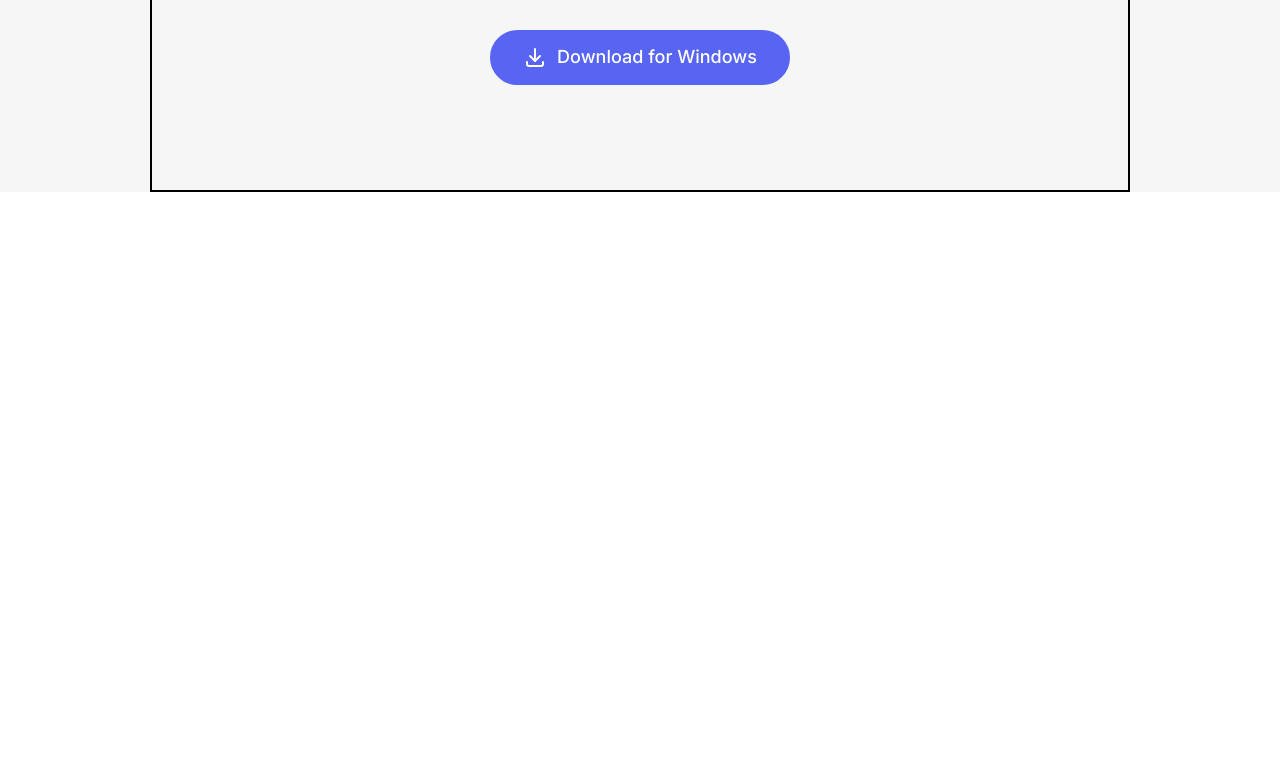
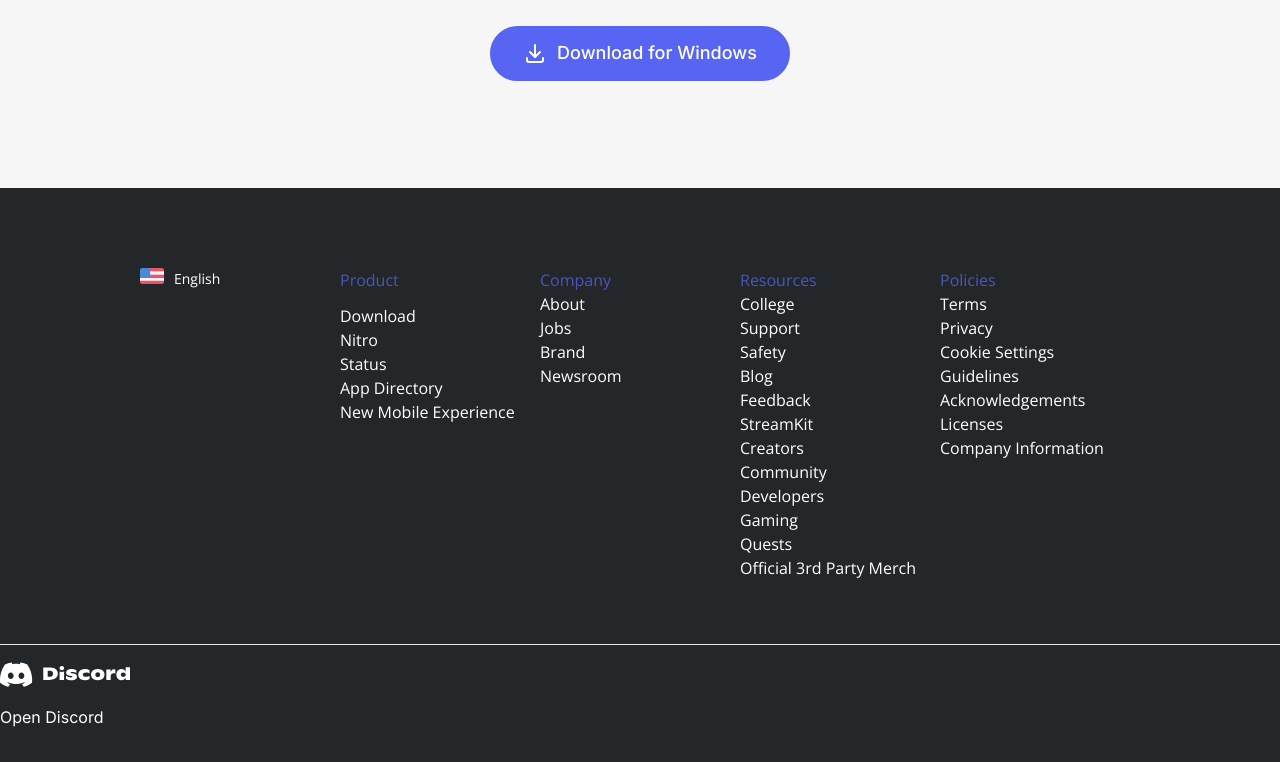
Before and after one commit to delabahmani/discord-clone, a Next.js app: page / in a window 1280 px wide. Shown: the part 3662-4424 px from the top of the page. Before the commit the page ends 3854 px from the top, so only its background shows below. Built offline with nearby package versions, Linux system fonts and the light colour scheme.

Commit message:
Footer implemented

```diff
--- a/src/app/page.tsx
+++ b/src/app/page.tsx
@@ -1,4 +1,5 @@
 import CTA from "@/components/CTA";
+import Footer from "@/components/Footer";
 import Header from "@/components/Header";
 import Hero from "@/components/Hero";
 import InfoCard from "@/components/InfoCard";
@@ -31,6 +32,7 @@ export default function Home() {
           order=""
         />
         <CTA />
+        <Footer />
       </div>
     </main>
   );
--- a/src/components/CTA.tsx
+++ b/src/components/CTA.tsx
@@ -15,7 +15,7 @@ const CTA = () => {
           have a drawing session with screen share.
         </p>
       </div>
-      <div className="flex justify-center border-2 border-black">
+      <div className="flex justify-center ">
         <Image
           src="/assets/cta-img.svg"
           alt="example snippet of a discord group call"
@@ -24,7 +24,7 @@ const CTA = () => {
           className="xl:h-[700px] xl:w-[1180px]"
         />
       </div>
-      <div className="relative mx-auto flex flex-col items-center justify-center border-2 border-black xl:h-[350px] xl:w-[980px] gap-8">
+      <div className="relative mx-auto flex flex-col items-center justify-center xl:h-[350px] xl:w-[980px] gap-8">
         <Image
           src="/assets/cta-bg.svg"
           alt="4 multicolored sparkles"
--- /dev/null
+++ b/src/components/Footer.tsx
@@ -0,0 +1,84 @@
+import React from "react";
+import Image from "next/image";
+
+const Footer = () => {
+  return (
+    <div className=" bg-[#23272A] text-white xl:pt-[80px] xl:h-[675px] xl:w-[100%]">
+      <div className="arial grid grid-cols-5 xl:w-[1000px] justify-center mx-auto xl:pb-[64px] xl:text-[16px]">
+      <div className="flex align-middle gap-1 ">
+        <p className="flex xl:text-[14px]">
+          <Image
+            src="/assets/flag.png"
+            width={1000}
+            height={1000}
+            alt="american flag"
+            className=" xl:h-[16px] xl:w-[24px] mr-[10px]"
+          />
+          English
+        </p>
+      </div>
+      <div className="flex flex-col ">
+        <p className="text-[#5865F2BD] xl:mb-3">Product</p>
+        <a href="https://discord.com/download">Download</a>
+        <a href="https://discord.com/nitro">Nitro</a>
+        <a href="https://discordstatus.com/">Status</a>
+        <a href="https://discord.com/application-directory">App Directory</a>
+        <a href="https://discord.com/mobile">New Mobile Experience</a>
+      </div>
+      <div className="flex flex-col ">
+        <p className="text-[#5865F2BD]">Company</p>
+        <a href="https://discord.com/company">About</a>
+        <a href="https://discord.com/careers">Jobs</a>
+        <a href="https://discord.com/branding">Brand</a>
+        <a href="https://discord.com/newsroom">Newsroom</a>
+      </div>
+      <div className="flex flex-col ">
+        <p className="text-[#5865F2BD]">Resources</p>
+        <a href="https://discord.com/college">College</a>
+        <a href="https://support.discord.com/hc">Support</a>
+        <a href="https://discord.com/safety">Safety</a>
+        <a href="https://discord.com/blog">Blog</a>
+        <a href="https://support.discord.com/hc/en-us/community/topics">
+          Feedback
+        </a>
+        <a href="https://discord.com/streamkit">StreamKit</a>
+        <a href="https://discord.com/creators">Creators</a>
+        <a href="https://discord.com/community">Community</a>
+        <a href="https://discord.com/build">Developers</a>
+        <a href="https://discord.com/gaming">Gaming</a>
+        <a href="https://discord.com/quests">Quests</a>
+        <a href="https://discordmerch.com/evergreenfooter">
+          Official 3rd Party Merch
+        </a>
+      </div>
+      <div className="flex flex-col ">
+        <p className="text-[#5865F2BD]">Policies</p>
+        <a href="https://discord.com/terms">Terms</a>
+        <a href="https://discord.com/privacy">Privacy</a>
+        <a href="https://discord.com/#">Cookie Settings</a>
+        <a href="https://discord.com/guidelines">Guidelines</a>
+        <a href="https://discord.com/acknowledgements">Acknowledgements</a>
+        <a href="https://discord.com/licenses">Licenses</a>
+        <a href="https://discord.com/company-information">
+          Company Information
+        </a>
+      </div>
+      </div>
+      <div>
+        <hr className="" />
+        <Image
+          src="/assets/discord-logo.svg"
+          width={1000}
+          height={1000}
+          alt="discord logo"
+          className="logo xl:h-[60px] xl:w-[130px] xl:py-2"
+        />
+        <button>
+          <a href="https://discord.com/channels/@me"></a>Open Discord
+        </button>
+      </div>
+    </div>
+  );
+};
+
+export default Footer;
```
Also changed, not shown: public/assets/flag.png (added).
